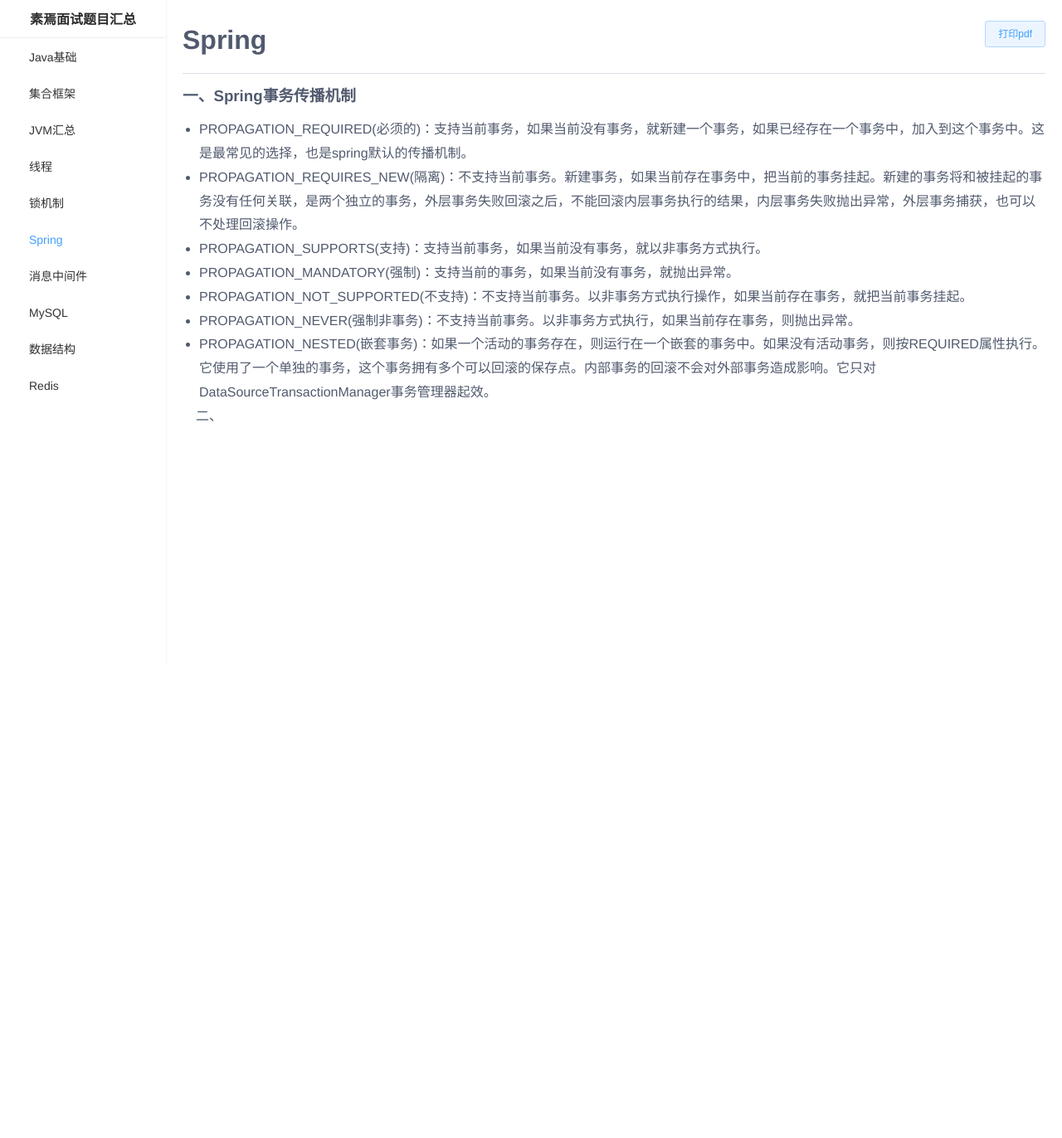
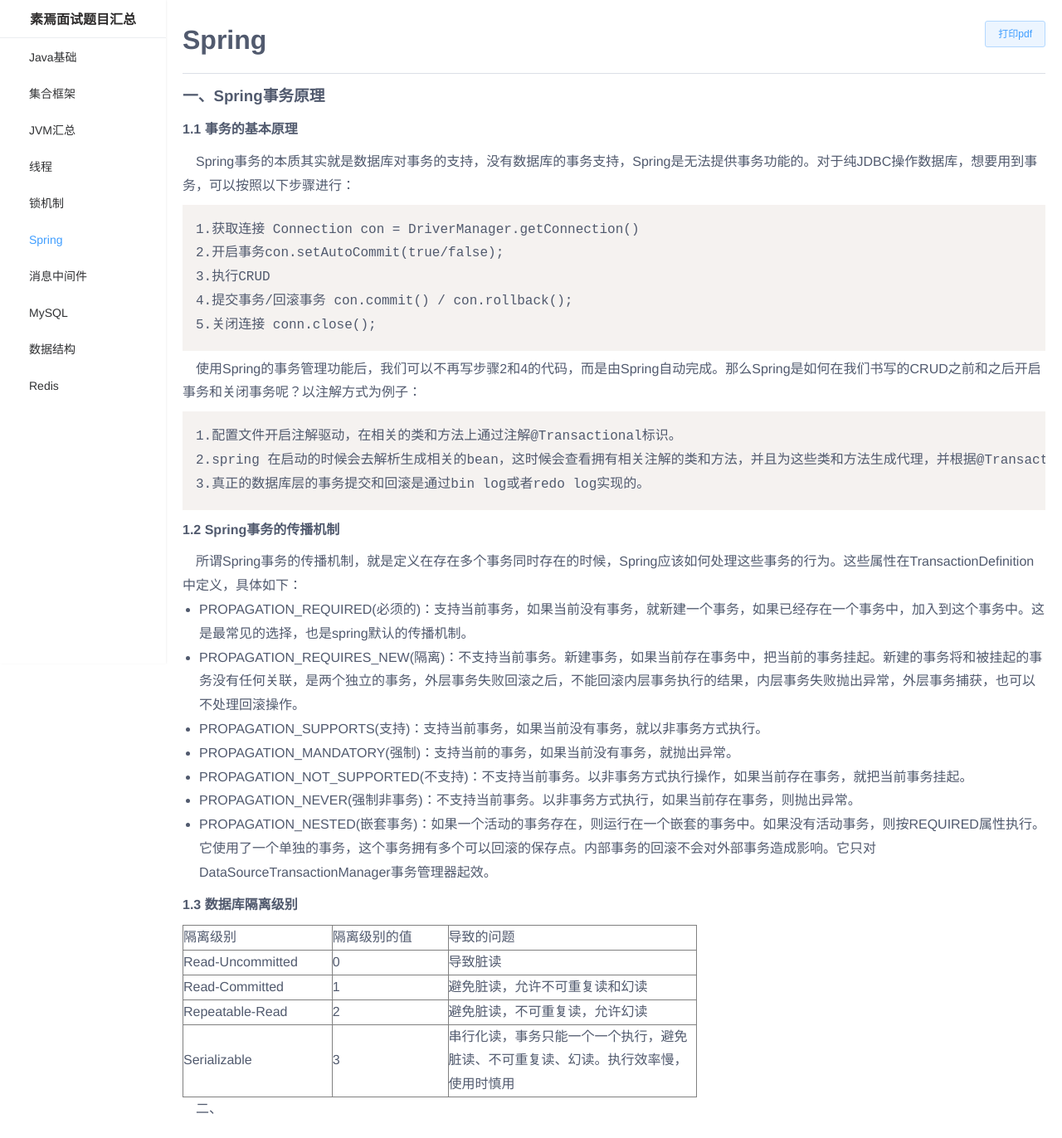
Before and after one commit to lixaviers/suyan-ms, a Vue app: page /#/spring in a window 1280 px wide. Shown: the whole page at 83% size. Before the commit the page ends 800 px from the top, so only its background shows below. Built offline with nearby package versions, Linux system fonts and the light colour scheme.

Commit message:
feat:page

```diff
--- a/src/views/page/spring.vue
+++ b/src/views/page/spring.vue
@@ -1,7 +1,20 @@
 <template>
     <div class="suyan__home">
         <h1>Spring<el-button class="suyan__btn__print" type="primary" plain @click="print">打印pdf</el-button></h1><el-divider></el-divider>
-        <h3>一、Spring事务传播机制</h3>
+        <h3>一、Spring事务原理</h3>
+<h4>1.1 事务的基本原理</h4>
+<p>Spring事务的本质其实就是数据库对事务的支持，没有数据库的事务支持，Spring是无法提供事务功能的。对于纯JDBC操作数据库，想要用到事务，可以按照以下步骤进行：</p>
+<pre class="language-java"><code>1.获取连接 Connection con = DriverManager.getConnection()
+2.开启事务con.setAutoCommit(true/false);
+3.执行CRUD
+4.提交事务/回滚事务 con.commit() / con.rollback();
+5.关闭连接 conn.close();</code></pre>
+<p>使用Spring的事务管理功能后，我们可以不再写步骤2和4的代码，而是由Spring自动完成。那么Spring是如何在我们书写的CRUD之前和之后开启事务和关闭事务呢？以注解方式为例子：</p>
+<pre class="language-java"><code>1.配置文件开启注解驱动，在相关的类和方法上通过注解@Transactional标识。
+2.spring 在启动的时候会去解析生成相关的bean，这时候会查看拥有相关注解的类和方法，并且为这些类和方法生成代理，并根据@Transaction的相关参数进行相关配置注入，这样就在代理中为我们把相关的事务处理掉了（开启正常提交事务，异常回滚事务）。
+3.真正的数据库层的事务提交和回滚是通过bin log或者redo log实现的。</code></pre>
+<h4>1.2 Spring事务的传播机制</h4>
+<p>所谓Spring事务的传播机制，就是定义在存在多个事务同时存在的时候，Spring应该如何处理这些事务的行为。这些属性在TransactionDefinition中定义，具体如下：</p>
 <ul>
 <li>PROPAGATION_REQUIRED(必须的)：支持当前事务，如果当前没有事务，就新建一个事务，如果已经存在一个事务中，加入到这个事务中。这是最常见的选择，也是spring默认的传播机制。</li>
 <li>PROPAGATION_REQUIRES_NEW(隔离)：不支持当前事务。新建事务，如果当前存在事务中，把当前的事务挂起。新建的事务将和被挂起的事务没有任何关联，是两个独立的事务，外层事务失败回滚之后，不能回滚内层事务执行的结果，内层事务失败抛出异常，外层事务捕获，也可以不处理回滚操作。</li>
@@ -11,6 +24,36 @@
 <li>PROPAGATION_NEVER(强制非事务)：不支持当前事务。以非事务方式执行，如果当前存在事务，则抛出异常。</li>
 <li>PROPAGATION_NESTED(嵌套事务)：如果一个活动的事务存在，则运行在一个嵌套的事务中。如果没有活动事务，则按REQUIRED属性执行。它使用了一个单独的事务，这个事务拥有多个可以回滚的保存点。内部事务的回滚不会对外部事务造成影响。它只对DataSourceTransactionManager事务管理器起效。</li>
 </ul>
+<h4>1.3 数据库隔离级别</h4>
+<table style="border-collapse: collapse; width: 620px;" border="1">
+<tbody>
+<tr>
+<td style="width: 180px;">隔离级别</td>
+<td style="width: 140px;">隔离级别的值</td>
+<td style="width: 300px;">导致的问题</td>
+</tr>
+<tr>
+<td style="width: 180px;">Read-Uncommitted</td>
+<td style="width: 140px;">0</td>
+<td style="width: 300px;">导致脏读</td>
+</tr>
+<tr>
+<td style="width: 180px;">Read-Committed</td>
+<td style="width: 140px;">1</td>
+<td style="width: 300px;">避免脏读，允许不可重复读和幻读</td>
+</tr>
+<tr>
+<td style="width: 180px;">Repeatable-Read</td>
+<td style="width: 140px;">2</td>
+<td style="width: 300px;">避免脏读，不可重复读，允许幻读</td>
+</tr>
+<tr>
+<td style="width: 180px;">Serializable</td>
+<td style="width: 140px;">3</td>
+<td style="width: 300px;">串行化读，事务只能一个一个执行，避免脏读、不可重复读、幻读。执行效率慢，使用时慎用</td>
+</tr>
+</tbody>
+</table>
 <p>二、</p>
     </div>
 </template>
```
